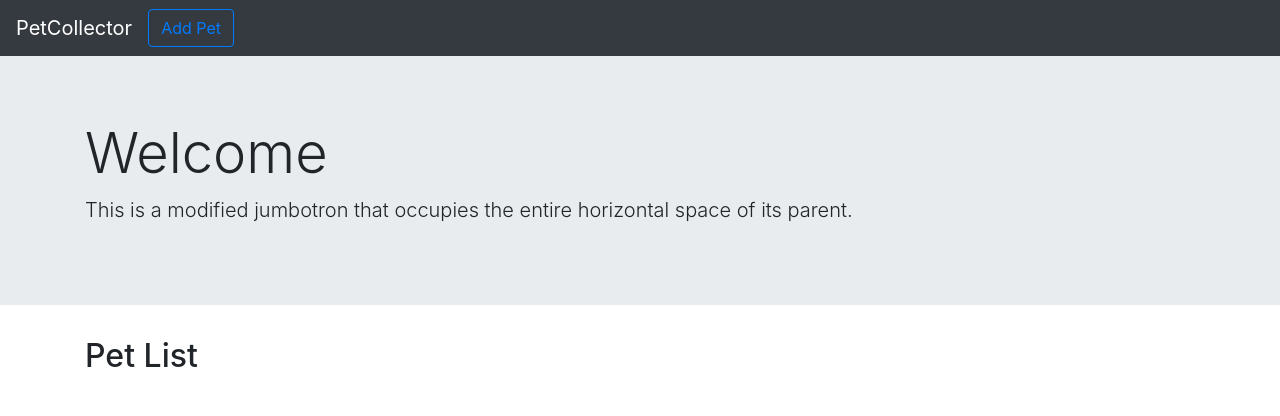
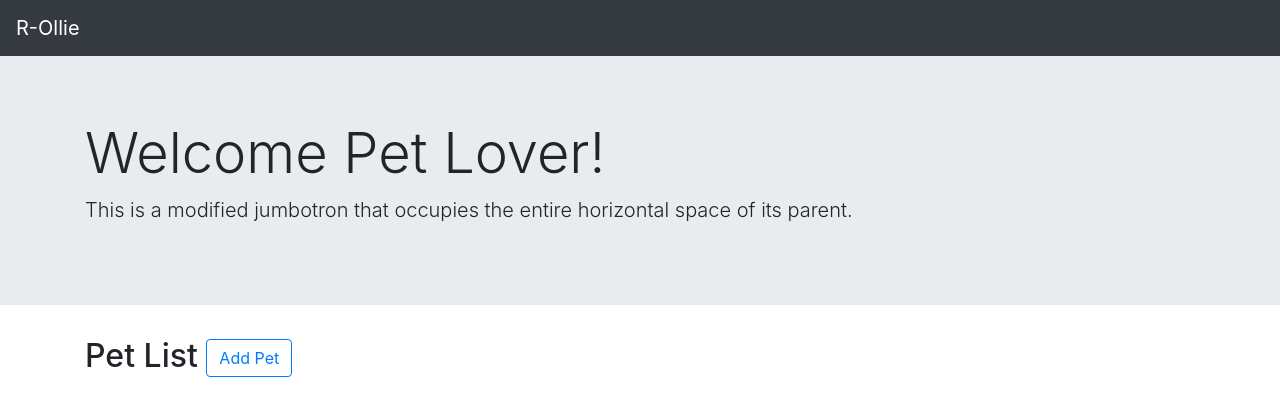
Before and after one commit to wilfredro/pet-collector, a React (Create React App) app: page / in a window 1280 px wide. Shown: the top 416 px of the page. Built offline with nearby package versions, Linux system fonts and the light colour scheme.

Commit message:
refactor

```diff
--- a/public/index.html
+++ b/public/index.html
@@ -20,7 +20,7 @@
       Learn how to configure a non-root public URL by running `npm run build`.
     -->
     <script type="text/babel" src="/src/index.js"></script>
-    <title>Pet Collector</title>
+    <title>R-Ollie</title>
   </head>
   <body>
     <noscript>
--- a/src/components/App.js
+++ b/src/components/App.js
@@ -3,24 +3,31 @@ import PetList from "./List";
 import PetForm from "./Form";
 import Header from "./Header";
 import { connect } from "react-redux";
+import { toggleMode } from '../actions/index.js';
+
+const mapDispatchToProps = dispatch => {
+    return {
+        toggleMode: (mode) => dispatch(toggleMode(mode)),
+    };
+  };
 
 const mapStateToProps = state => {
     return { mode: state.mode, editId: state.editId };
 };
 
- const App = ({mode,editId}) => (
+ const App = ({mode, editId, toggleMode}) => (
     <div>
         <Header />
         <div className="jumbotron jumbotron-fluid">
             <div className="container">
-                    <h1 className="display-4">Welcome </h1>
+                <h1 className="display-4">Welcome Pet Lover!</h1>
                 <p className="lead">This is a modified jumbotron that occupies the entire horizontal space of its parent.</p>
             </div>
         </div>
         <div className="container">
             <div className="row">
                 <div className="col-sm-4">
-                    <h2>Pet List</h2>
+                <h2>Pet List  <button onClick={() => {toggleMode("CREATE")}} className="btn btn-outline-primary">Add Pet</button></h2>
                 <PetList/>
                 </div>
                 <div className="col-sm-8">
@@ -40,4 +47,4 @@ const mapStateToProps = state => {
     </div>
 );
 
-export default connect(mapStateToProps)(App);
+export default connect(mapStateToProps,mapDispatchToProps)(App);
--- a/src/components/Form.js
+++ b/src/components/Form.js
@@ -23,13 +23,10 @@ const mapStateToProps = state => {
 };
 
 const Collector = ({
-    values,
     errors,
     touched,
-    id,
     mode,
     toggleMode,
-    pets,
     editId,
     removePet
 }) => (
@@ -58,7 +55,7 @@ const Collector = ({
                                 e.preventDefault();
                                 removePet(editId)
                                 }}>Delete</button>}
-                    </div>
+                        </div>
                     </div>
                 </div>
             </Form>
--- a/src/components/Header.js
+++ b/src/components/Header.js
@@ -1,18 +1,9 @@
 import React from 'react'
-import { toggleMode } from '../actions';
-import { connect } from "react-redux";
 
-const mapDispatchToProps = dispatch => {
-    return {
-        toggleMode: (mode) => dispatch(toggleMode(mode)),
-    };
-  };
-
-const Header = ({toggleMode}) => (
+const Header = () => (
     <header className="navbar navbar-expand-lg navbar-dark bg-dark">
-        <a className="navbar-brand" href="/">PetCollector</a>
-        <button onClick={() => {toggleMode("CREATE")}} className="btn btn-outline-primary">Add Pet</button>
+        <a className="navbar-brand" href="/">R-Ollie</a>
     </header>
 );
 
-export default connect(null, mapDispatchToProps)(Header);
+export default Header;
--- a/src/index.js
+++ b/src/index.js
@@ -1,5 +1,5 @@
-import 'react-app-polyfill/ie11';
-import 'core-js'
+import 'react-app-polyfill/ie11'; //IE Love
+import 'core-js' //More IE Love
 import React from "react";
 import ReactDOM from "react-dom";
 import { Provider } from "react-redux";
--- a/src/reducers/index.js
+++ b/src/reducers/index.js
@@ -10,7 +10,7 @@ const initialState = {
 const rootReducer = (state = initialState, action) => {
     switch (action.type) {
         case TOGGLE_MODE:
-            return {...state, mode: action.payload };
+            return { ...state, mode: action.payload };
         case EDIT_MODE:
             return {
                 ...state,
--- a/src/store/index.js
+++ b/src/store/index.js
@@ -1,13 +1,12 @@
 import { createStore } from 'redux';
 import rootReducer from '../reducers/index.js';
-import {loadState, saveState} from '../sessionStorage.js';
+import { loadState, saveState } from '../sessionStorage.js';
 import throttle from 'lodash.throttle';
 
 const presistedState = loadState();
 const store = createStore(rootReducer, presistedState);
 
 store.subscribe(throttle(() => {
-
         saveState({
             pets: store.getState().pets,
             id: store.getState().id,
```
Also changed, not shown: src/components/Footer.js (deleted, +0 -13 lines), public/manifest.json, src/components/Home.js (deleted), src/index.css (deleted). Lines whose indentation alone changed are shown as unchanged.
